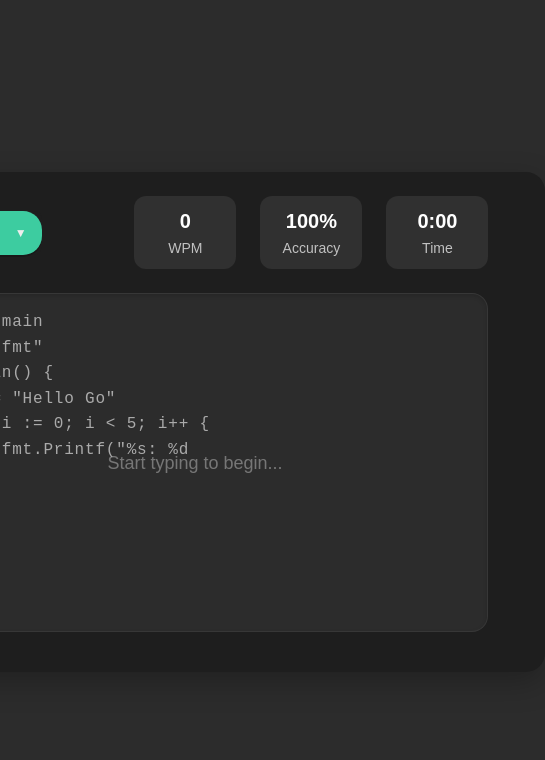
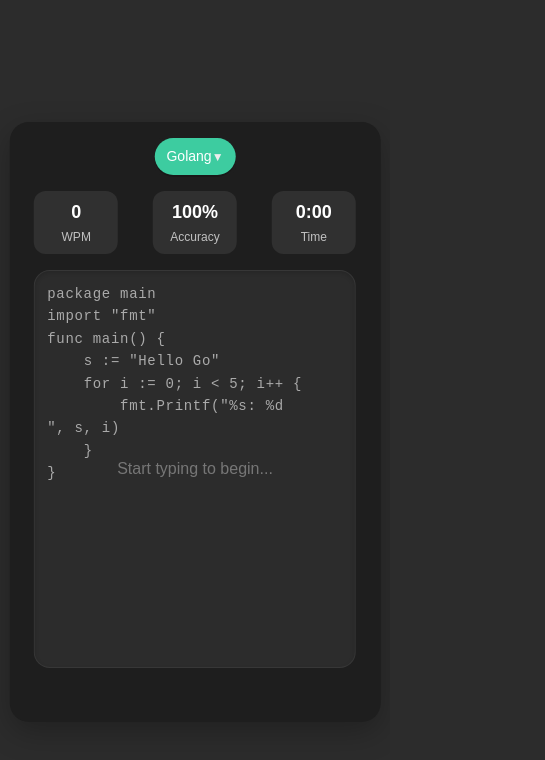
Before and after one commit to Oiha-dev/TrainerProgrammer, a SvelteKit app: page / in a window 390 px wide. Shown: the top 760 px of the page, 545 px wide, since content can reach past the window. Built offline with nearby package versions, Linux system fonts and the light colour scheme.

Commit message:
feat: enhance mobile responsiveness with improved styles across components

```diff
--- a/src/routes/+layout.svelte
+++ b/src/routes/+layout.svelte
@@ -56,4 +56,17 @@
         box-sizing: border-box;
         position: relative; /* For proper stacking context */
     }
+
+    @media (max-width: 768px) {
+        main {
+            padding: 0 10px;
+            width: 100%;
+        }
+    }
+
+    @media (max-width: 380px) {
+        main {
+            padding: 0 5px;
+        }
+    }
 </style>
--- a/src/routes/CompletionStats.svelte
+++ b/src/routes/CompletionStats.svelte
@@ -402,4 +402,89 @@
             align-items: flex-start;
         }
     }
+
+    @media (max-width: 768px) {
+        .completion-stats {
+            width: 95%;
+            padding: 16px;
+        }
+
+        .completion-header {
+            flex-direction: column;
+            align-items: flex-start;
+            margin-bottom: 16px;
+            gap: 12px;
+        }
+
+        .completion-header h2 {
+            font-size: 20px;
+        }
+
+        .stats-grid {
+            grid-template-columns: repeat(2, 1fr);
+            gap: 12px;
+            margin-bottom: 16px;
+        }
+
+        .stat-card {
+            padding: 12px;
+        }
+
+        .stat-value {
+            font-size: 22px;
+            margin-bottom: 4px;
+        }
+
+        .stat-label {
+            font-size: 12px;
+        }
+
+        .chart-container {
+            padding: 10px;
+            max-height: 250px;
+        }
+
+        canvas {
+            width: 100%;
+            height: auto;
+        }
+
+        .restart-button {
+            padding: 10px 20px;
+            font-size: 14px;
+        }
+    }
+
+    @media (max-width: 380px) {
+        .completion-stats {
+            padding: 12px;
+            height: 80%;
+        }
+
+        .completion-header h2 {
+            font-size: 18px;
+        }
+
+        .language-badge, .status-badge {
+            padding: 4px 10px;
+            font-size: 12px;
+        }
+
+        .stats-grid {
+            gap: 8px;
+            grid-template-columns: 1fr;
+        }
+
+        .stat-card {
+            padding: 10px;
+        }
+
+        .stat-value {
+            font-size: 20px;
+        }
+
+        .chart-container {
+            max-height: 200px;
+        }
+    }
 </style>
--- a/src/routes/Field.svelte
+++ b/src/routes/Field.svelte
@@ -417,4 +417,87 @@
         text-decoration-color: rgba(255, 77, 109, 0.6);
         border-radius: 2px;
     }
+
+    /* Mobile Responsive Styles */
+    @media (max-width: 768px) {
+        .field {
+            width: 95%;
+            max-width: 500px;
+            height: 80vh;
+            max-height: 600px;
+            padding: 16px;
+        }
+
+        .top-section {
+            width: 95%;
+            flex-direction: column;
+            gap: 16px;
+            margin-bottom: 16px;
+        }
+
+        .stats {
+            width: 100%;
+            justify-content: space-between;
+        }
+
+        .stat {
+            min-width: 65px;
+            padding: 8px 12px;
+        }
+
+        .stat-value {
+            font-size: 18px;
+        }
+
+        .stat-label {
+            font-size: 12px;
+            min-width: 60px;
+        }
+
+        .typing-container {
+            width: 95%;
+            height: 70%;
+        }
+
+        .sample-text, .text-input {
+            padding: 12px;
+            font-size: 14px;
+        }
+
+        .text-instructions {
+            font-size: 16px;
+            width: 90%;
+        }
+    }
+
+    @media (max-width: 380px) {
+        .field {
+            padding: 12px;
+            height: 85vh;
+        }
+
+        .stats {
+            gap: 10px;
+        }
+
+        .stat {
+            min-width: 60px;
+            padding: 6px 10px;
+        }
+
+        .stat-value {
+            font-size: 16px;
+        }
+
+        .stat-label {
+            font-size: 11px;
+            min-width: 50px;
+        }
+
+        .sample-text, .text-input {
+            padding: 10px;
+            font-size: 13px;
+            line-height: 1.5;
+        }
+    }
 </style>
--- a/src/routes/Select.svelte
+++ b/src/routes/Select.svelte
@@ -131,4 +131,21 @@
     .option-item.selected {
         font-weight: 500;
     }
+
+    /* Mobile Responsive Styles */
+    @media (max-width: 768px) {
+        .component {
+            width: 100%;
+        }
+
+        .dropdown {
+            padding: 8px 12px;
+            font-size: 14px;
+        }
+
+        .option-item {
+            padding: 8px 12px;
+            font-size: 14px;
+        }
+    }
 </style>
--- a/src/routes/style.css
+++ b/src/routes/style.css
@@ -186,6 +186,72 @@
 	}
 }
 
+/* Enhanced Mobile Responsive Styles */
+@media (max-width: 768px) {
+    body {
+        font-size: 15px;
+    }
+
+    h1 {
+        font-size: 1.8rem;
+    }
+
+    h2 {
+        font-size: 1.3rem;
+    }
+
+    pre {
+        font-size: 14px;
+        padding: var(--space-sm);
+        border-radius: var(--radius-sm);
+    }
+
+    input, textarea, select, button {
+        padding: calc(var(--space-sm) * 0.8) var(--space-sm);
+        font-size: 15px;
+    }
+}
+
+@media (max-width: 380px) {
+    body {
+        font-size: 14px;
+    }
+
+    h1 {
+        font-size: 1.6rem;
+    }
+
+    h2 {
+        font-size: 1.2rem;
+    }
+
+    pre {
+        font-size: 13px;
+        padding: calc(var(--space-sm) * 0.7);
+    }
+
+    input, textarea, select, button {
+        padding: calc(var(--space-sm) * 0.7) var(--space-sm);
+        font-size: 14px;
+    }
+}
+
+/* Fix for potential scrolling issues on mobile */
+@media (max-width: 768px) {
+    html, body {
+        overflow-x: hidden;
+        position: relative;
+        height: 100%;
+    }
+
+    /* Ensure app container properly handles mobile view */
+    .app {
+        min-height: 100vh;
+        width: 100vw;
+        overflow-x: hidden;
+    }
+}
+
 /* Accessibility */
 .visually-hidden {
 	border: 0;
```
